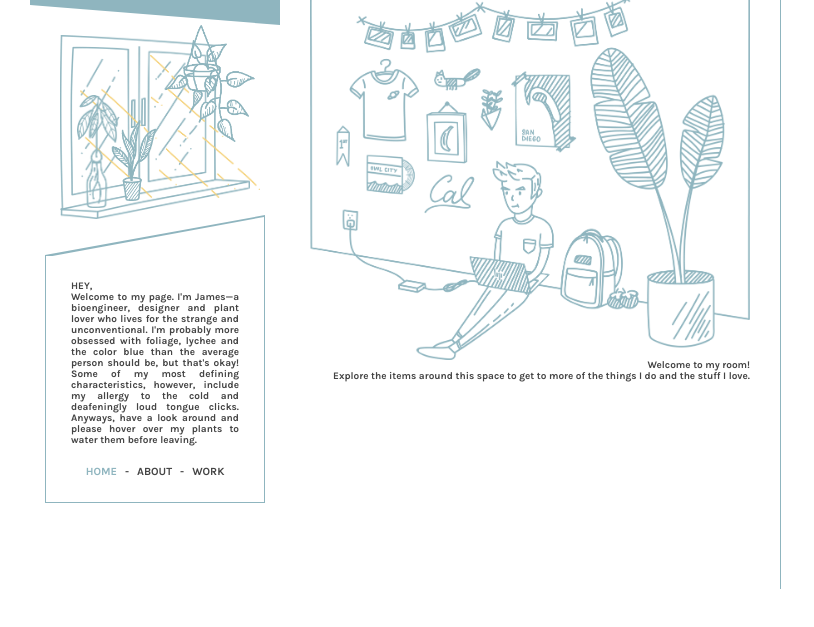
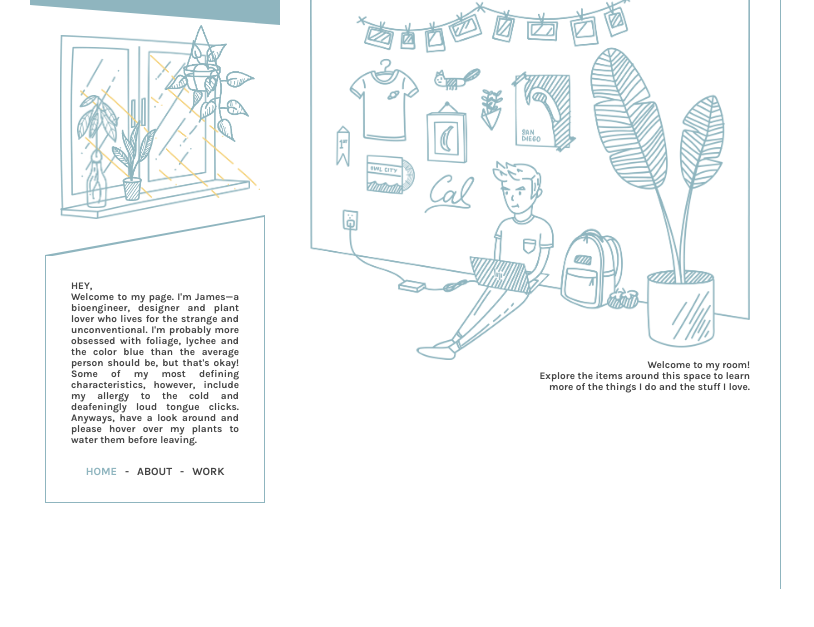
Before and after one commit to jamesh411/v1, a plain HTML site: page index.html in a window 1280 px wide. Both pictures are taken after a click on the element "HOME". Shown: the part 135-762 px from the top of the page, without its empty margins (0-814 px from the left). Drawn offline with nearby package versions, Linux system fonts and the light colour scheme; a web font is replaced by a local one.

Commit message:
descrip update

```diff
--- a/index.html
+++ b/index.html
@@ -67,7 +67,7 @@
             <a href="https://www.linkedin.com/in/james-hua-264347177/" target="blank"><div class="item" id="lappy"></div></a>
             <div class="item" id="backpack"></div>
 						<a href="https://en.wikipedia.org/wiki/Purple_mangosteen" target="blank"><div class="item" id="mangosteen"></div></a>
-            <p id="blurb">Welcome to my room!<br>Explore the items around this space to get to more of the things I do and the stuff I love.</p>
+            <p id="blurb">Welcome to my room!<br>Explore the items around this space to learn<br>more of the things I do and the stuff I love.</p>
           </div>
         </div>
         <div  class="page" id="about">
```
